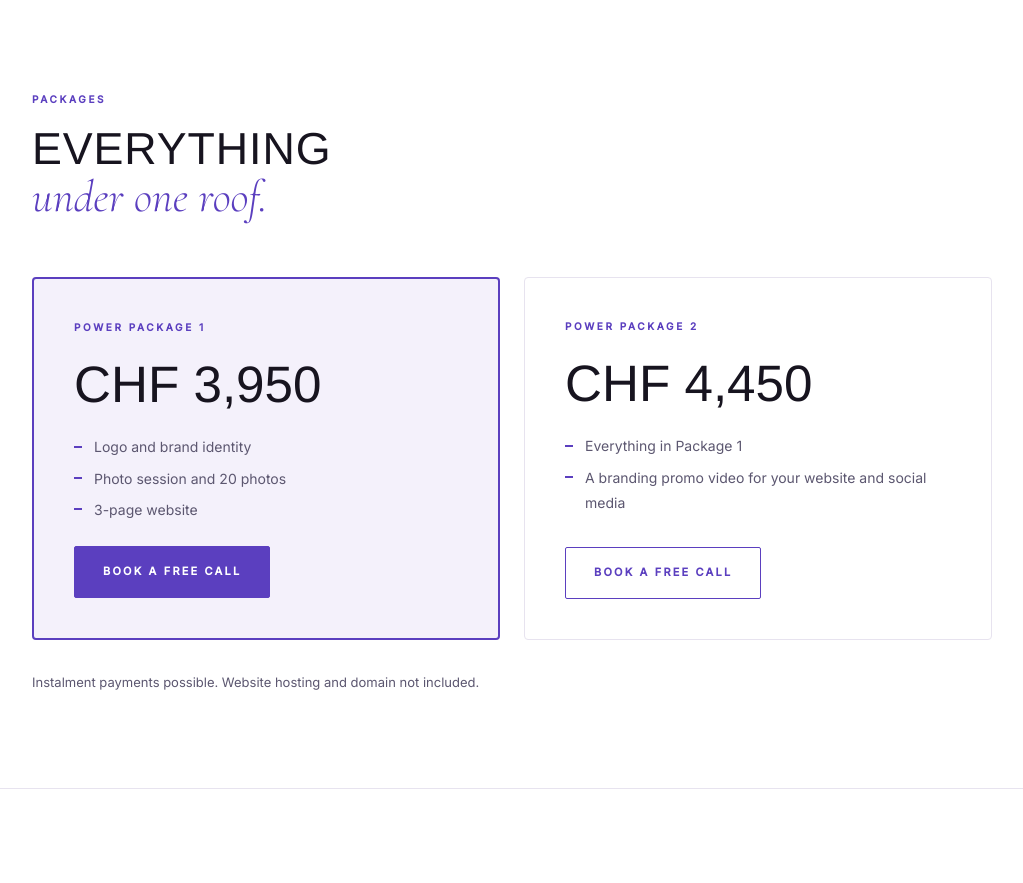
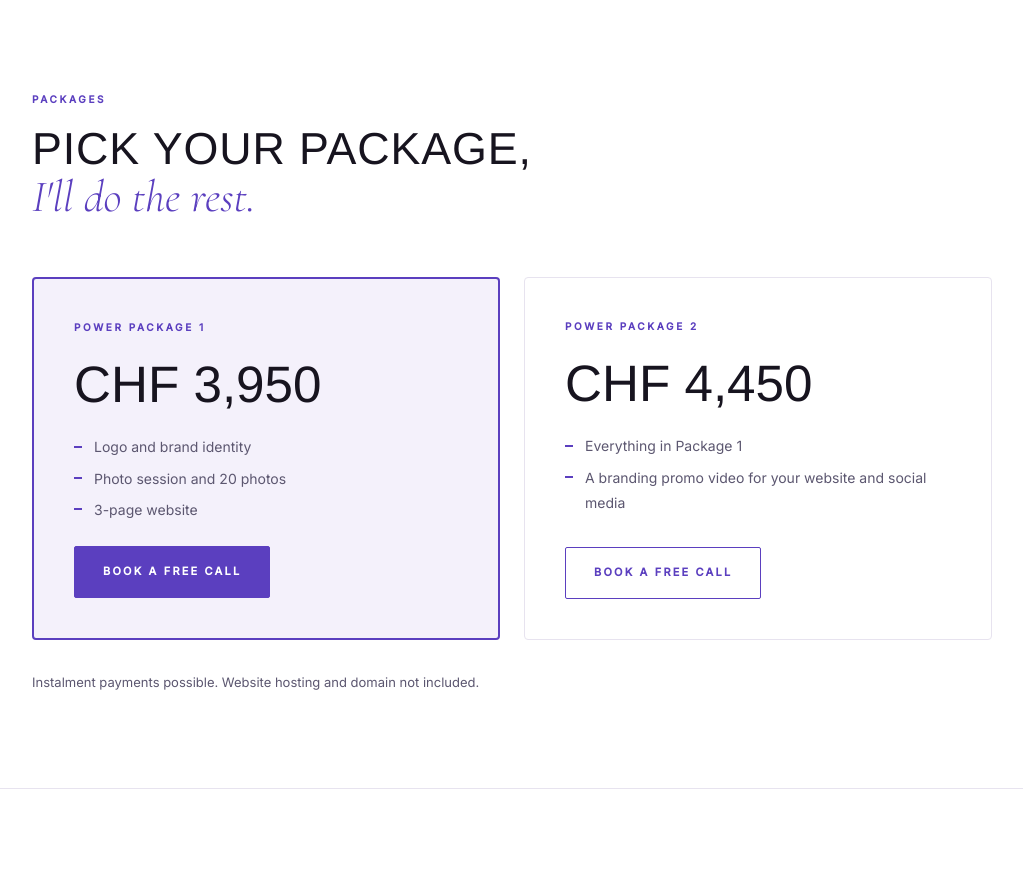
Before and after one commit to aneecoco-lgtm/digital-twilight, a React (Vite) app: page /mompreneur in a window 1280 px wide. Shown: the part 4100-4983 px from the top of the page, without its empty margins (32-1055 px from the left). Built offline with nearby package versions, Linux system fonts and the light colour scheme.

Commit message:
Change Mompreneur packages headline
Co-Authored-By: Claude Opus 5.5 (1M context) <noreply@anthropic.com>
Claude-Session: https://claude.ai/code/session_01TgkfVL7UjqBfi7nMTUzTsk

```diff
--- a/src/pages/Mompreneur.jsx
+++ b/src/pages/Mompreneur.jsx
@@ -189,7 +189,7 @@ export default function Mompreneur() {
       <section className="mp-section" id="packages">
         <div className="mp-head">
           <span className="mp-label">Packages</span>
-          <h2 className="mp-title">Everything<br /><em>under one roof.</em></h2>
+          <h2 className="mp-title">Pick your package,<br /><em>I'll do the rest.</em></h2>
         </div>
         <div className="mp-packages">
           <div className="mp-package mp-package--main">
```
